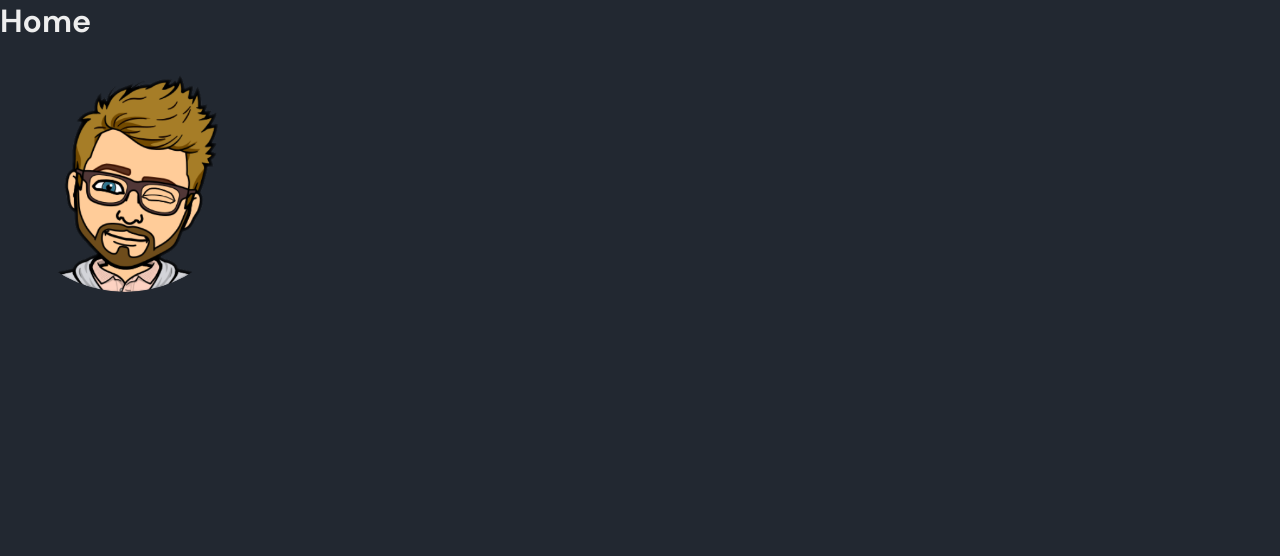
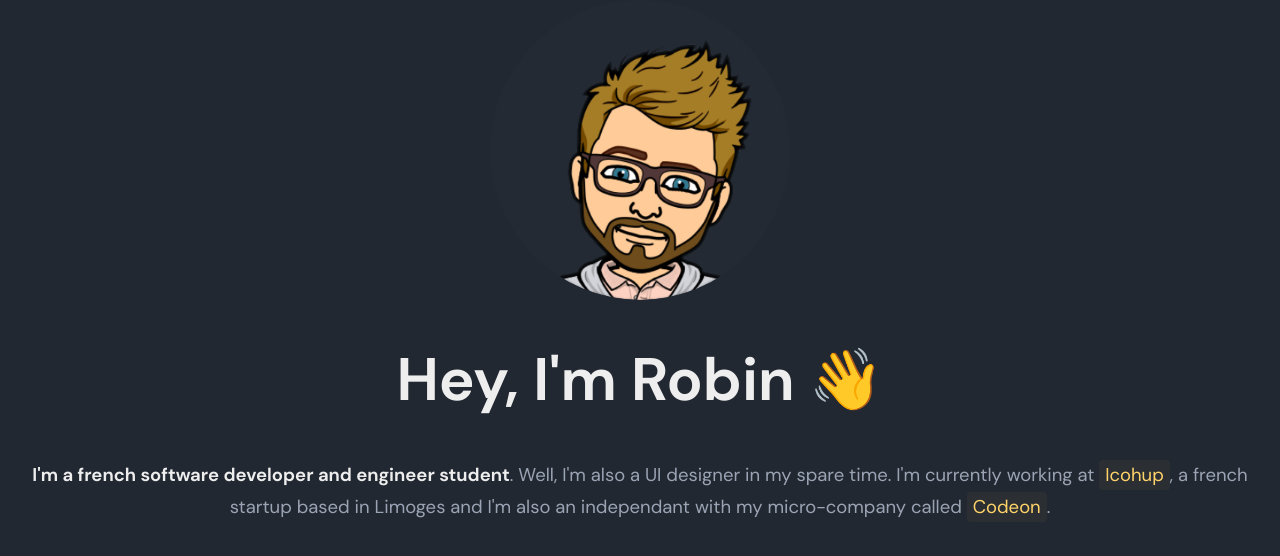
Before and after one commit to Codeon-org/codeon.fr, a Nuxt app: page / in a window 1280 px wide. Shown: the top 556 px of the page. Built offline with nearby package versions, Linux system fonts and the light colour scheme; what vue-eva-icons would draw is missing.

Commit message:
Feat: Added home page

```diff
--- a/assets/scss/variables.scss
+++ b/assets/scss/variables.scss
@@ -3,6 +3,7 @@ $dark-transparent: #222831b9;
 
 $semi-dark: #393E46;
 $semi-dark-transparent: #393E4677;
+$semi-dark-very-transparent: #393e4615;
 
 $accent: #FFD369;
 $accent2: #7c4b88;
--- a/pages/index.vue
+++ b/pages/index.vue
@@ -1,10 +1,16 @@
 <template>
-  <div>
-    <h1>Home</h1>
-
+  <div id="home-wrapper">
     <div id="image-container">
-      <img src="~/assets/bitmoji.png" alt="" />
+      <img src="~/assets/bitmoji2.png" alt="Face bitmoji" />
     </div>
+    <h1>Hey, I'm Robin 👋</h1>
+    <p class="first">
+      <b>I'm a french software developer and engineer student</b>. Well, I'm
+      also a UI designer in my spare time. I'm currently working at
+      <a href="https://icohup.com/" class="accent">Icohup</a>, a french startup
+      based in Limoges and I'm also an independant with my micro-company called
+      <a href="" class="accent">Codeon</a>.
+    </p>
   </div>
 </template>
 
@@ -15,16 +21,46 @@ export default {
 </script>
 
 <style lang="scss">
-#image-container {
-  width: 250px;
-  height: 250px;
+#home-wrapper {
+  & #image-container {
+    width: 300px;
+    height: 300px;
     overflow: hidden;
     object-fit: cover;
     border-radius: 50%;
+    margin: 0 auto;
+    background-color: $semi-dark-very-transparent;
+    transition: background-color 0.15s ease-in-out, box-shadow 0.15s ease-in-out;
+
+    &:hover {
+      background-color: $semi-dark-transparent;
+      box-shadow: 0 0 25px #12161d21;
+      transition: background-color 0.15s ease-in-out,
+        box-shadow 0.15s ease-in-out;
+    }
 
     & img {
       width: 100%;
       height: 100%;
     }
   }
+
+  & h1 {
+    text-align: center;
+    font-size: 60px;
+    margin-top: 40px;
+  }
+
+  & p {
+    font-size: 18.5px;
+    color: $secondary;
+    text-align: center;
+    line-height: 32px;
+
+    &.first {
+      margin-top: 40px;
+      display: inline-block;
+    }
+  }
+}
 </style>
```
Lines whose indentation alone changed are shown as unchanged.
